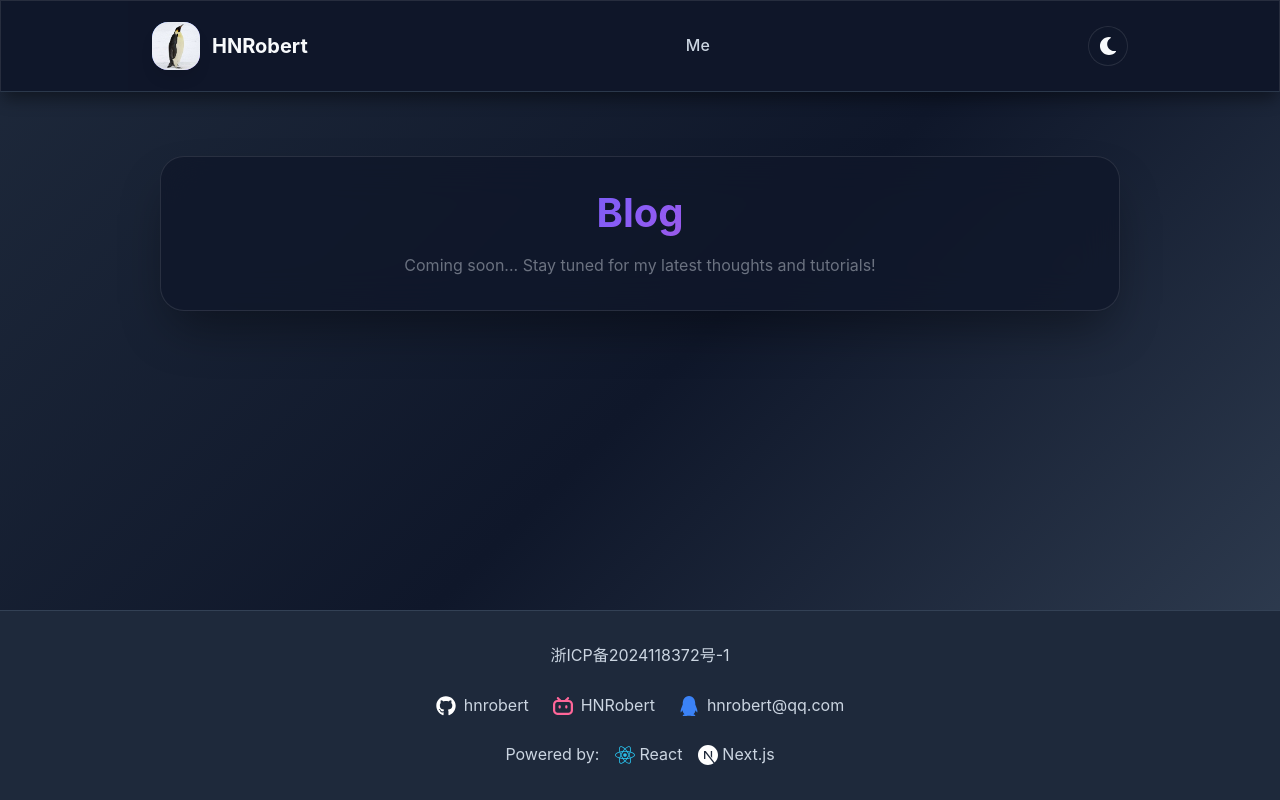
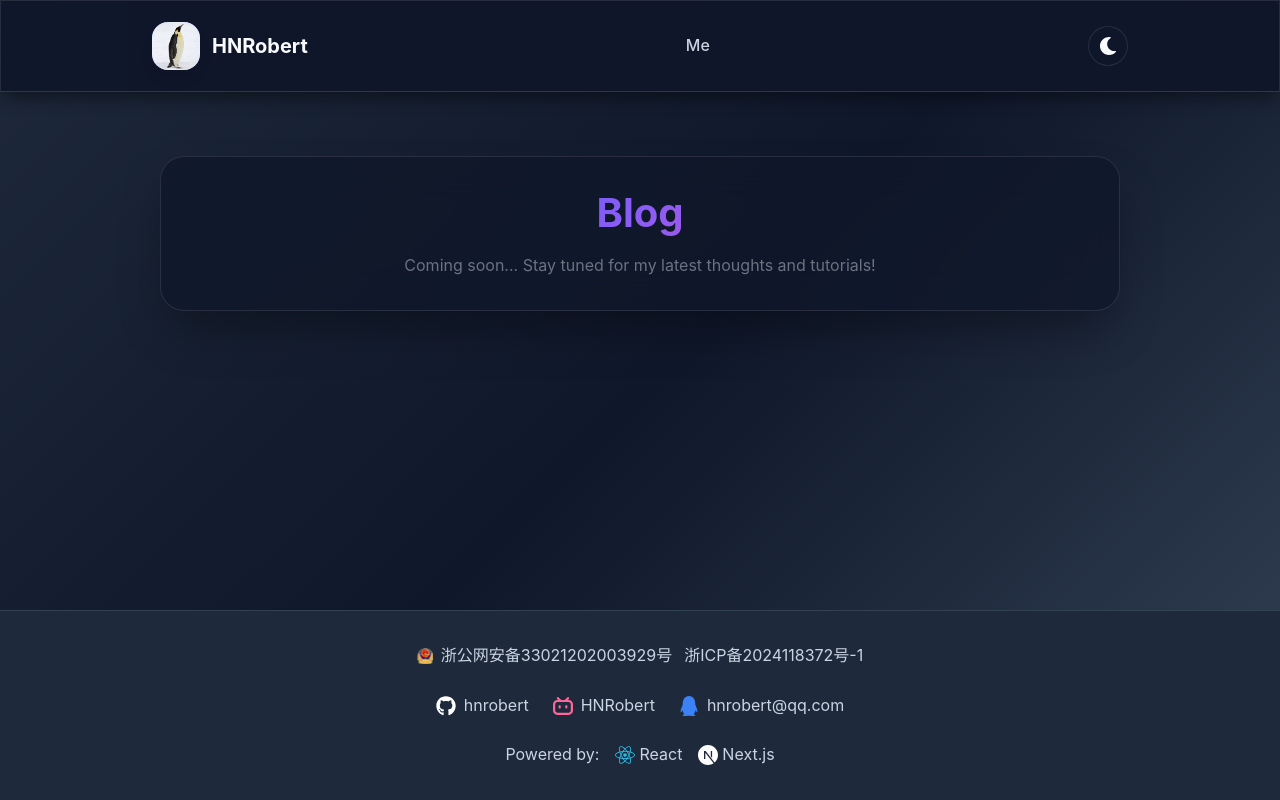
Before and after one commit to hnrobert/hnrobert-homepage, a Next.js app: page /blog in a window 1280 px wide. Built offline with nearby package versions, Linux system fonts and the light colour scheme.

Commit message:
fix: update records and links

```diff
--- a/src/components/ContactSection.tsx
+++ b/src/components/ContactSection.tsx
@@ -50,7 +50,7 @@ export const ContactSection: React.FC = () => {
             <span className="contact-label">HNRobert</span>
           </a>
           <a
-            href="https://github.com/HNRobert"
+            href="https://github.com/hnrobert"
             target="_blank"
             rel="noopener noreferrer"
             className="contact-item contact-item-span"
--- a/src/components/Footer.tsx
+++ b/src/components/Footer.tsx
@@ -1,4 +1,5 @@
 import React from "react";
+import Image from "next/image";
 import { FaGithub, FaReact } from "react-icons/fa";
 import { SiBilibili, SiTencentqq, SiNextdotjs } from "react-icons/si";
 import { useTheme } from "../contexts/ThemeContext";
@@ -16,8 +17,22 @@ export const Footer: React.FC = () => {
   return (
     <footer className="footer">
       <div className="footer-content">
-        {/* ICP info */}
-        <div className="footer-icp">
+        {/* Public security & ICP info */}
+        <div className="footer-records">
+          <a
+            href="https://beian.mps.gov.cn/#/query/webSearch?code=33021202003929"
+            target="_blank"
+            rel="noopener noreferrer"
+            className="footer-link"
+          >
+            <Image
+              src="/assets/beian.png"
+              alt="浙公网安备图标"
+              width={16}
+              height={16}
+            />
+            浙公网安备33021202003929号
+          </a>
           <a
             href="https://beian.miit.gov.cn/"
             target="_blank"
--- a/src/styles/footer.css
+++ b/src/styles/footer.css
@@ -14,11 +14,12 @@
   gap: 1.5rem;
 }
 
-.footer-icp {
+.footer-records {
   margin: auto;
   justify-content: center;
   display: flex;
   color: var(--text-secondary);
+  gap: 0.75rem;
 }
 
 .footer-links,
```
Also changed, not shown: public/assets/beian.png (added).
